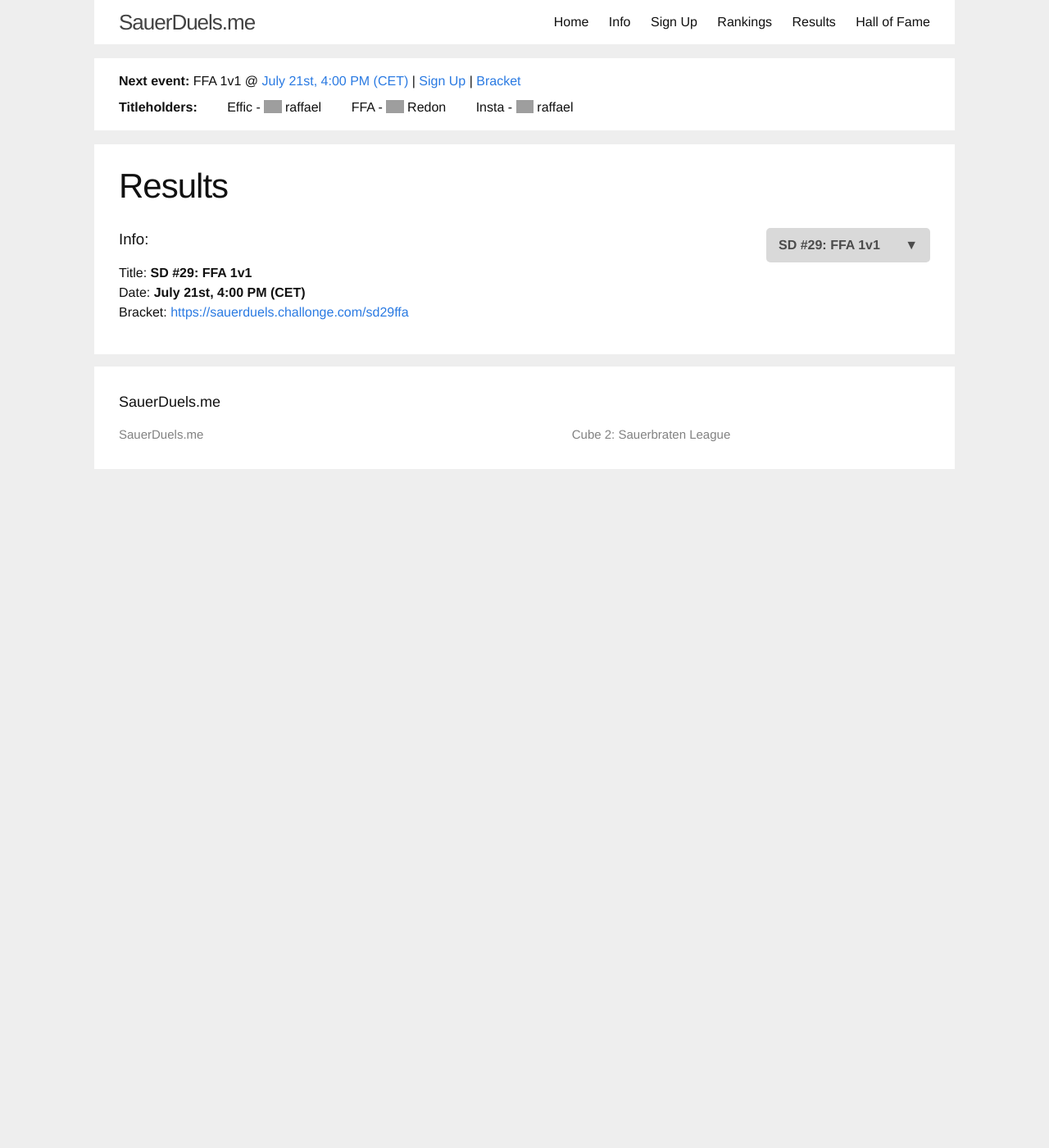
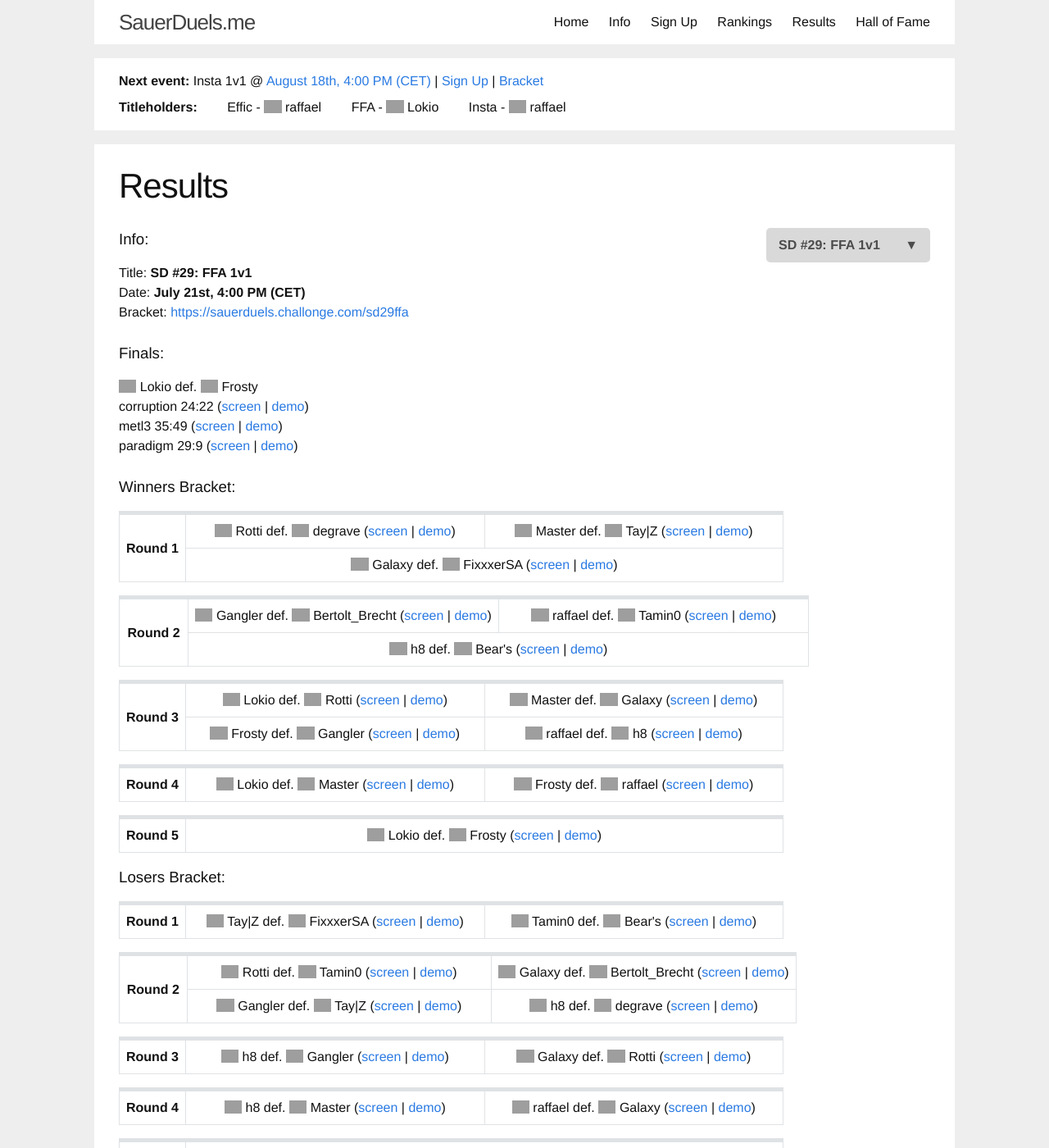
Before and after one commit to sauerduels/website, a Jekyll site: the page built from _events/sd29-ffa.md, in a window 1280 px wide and 1400 px high. Shown: the whole window at 82% size. Built offline with Jekyll 4.4.1, drawn with Linux system fonts in a browser that asks for light colours; a script that is not in the unit is left out; some of the changed text lies outside the part shown; grey boxes are pictures that could not be loaded.

Commit message:
update site as of sd29

```diff
--- a/_events/sd29-ffa.md
+++ b/_events/sd29-ffa.md
@@ -3,6 +3,68 @@ title: FFA 1v1
 index: 29
 date: '2019-07-21 18:00:00 +02:00'
 bracketurl: https://sauerduels.challonge.com/sd29ffa
-signupurl: https://sauerduels.challonge.com/tournaments/signup/w8IESj6LL0
-completed: false
+completed: true
+finals:
+  result: Lokio def. Frosty
+  games:
+    - title: corruption 24:22
+      slug: sd29_final_frosty_vs_lokio_game1
+    - title: metl3 35:49
+      slug: sd29_final_frosty_vs_lokio_game2
+    - title: paradigm 29:9
+      slug: sd29_final_frosty_vs_lokio_game3
+brackets:
+  Winners:
+    - - result: Rotti def. degrave
+        slug: sd29_wb_degrave_vs_rotti
+      - result: Master def. Tay|Z
+        slug: sd29_wb_master_vs_tay|z
+      - result: Galaxy def. FixxxerSA
+        slug: sd29_wb_fixxxersa_vs_galaxy
+    - - result: Gangler def. Bertolt_Brecht
+        slug: sd29_wb_bertolt_brecht_vs_gangler
+      - result: raffael def. Tamin0
+        slug: sd29_wb_raffael_vs_tamin0
+      - result: h8 def. Bear's
+        slug: sd29_wb_bear's_vs_h8
+    - - result: Lokio def. Rotti
+        slug: sd29_wb_lokio_vs_rotti
+      - result: Master def. Galaxy
+        slug: sd29_wb_galaxy_vs_master
+      - result: Frosty def. Gangler
+        slug: sd29_wb_frosty_vs_gangler
+      - result: raffael def. h8
+        slug: sd29_wb_h8_vs_raffael
+    - - result: Lokio def. Master
+        slug: sd29_wb_lokio_vs_master
+      - result: Frosty def. raffael
+        slug: sd29_wb_frosty_vs_raffael
+    - - result: Lokio def. Frosty
+        slug: sd29_wb_frosty_vs_lokio
+
+  Losers:
+    - - result: Tay|Z def. FixxxerSA
+        slug: sd29_lb_fixxxersa_vs_tay|z
+      - result: Tamin0 def. Bear's
+        slug: sd29_lb_bear's_vs_tamin0
+    - - result: Rotti def. Tamin0
+        slug: sd29_lb_rotti_vs_tamin0
+      - result: Galaxy def. Bertolt_Brecht
+        slug: sd29_lb_bertolt_brecht_vs_galaxy
+      - result: Gangler def. Tay|Z
+        slug: sd29_lb_gangler_vs_tay|z
+      - result: h8 def. degrave
+        slug: sd29_lb_degrave_vs_h8
+    - - result: h8 def. Gangler
+        slug: sd29_lb_gangler_vs_h8
+      - result: Galaxy def. Rotti
+        slug: sd29_lb_galaxy_vs_rotti
+    - - result: h8 def. Master
+        slug: sd29_lb_h8_vs_master
+      - result: raffael def. Galaxy
+        slug: sd29_lb_galaxy_vs_raffael
+    - - result: h8 def. raffael
+        slug: sd29_lb_h8_vs_raffael
+    - - result: Frosty def. h8
+        slug:
 ---
--- a/_plugins/replace_names.rb
+++ b/_plugins/replace_names.rb
@@ -79,7 +79,8 @@ module Jekyll
       'Daemes' => 'rs',
       'daux' => 'de',
       'Plata' => 'de',
-      'Eleisa' => 'nl' }
+      'Eleisa' => 'nl',
+      "Bear's" => 'de' }
 
     def add_flags(input)
       PLAYER_COUNTRIES.each {|key, value| input = input.gsub(key, "<span class=\"player\"><img class=\"flag\" src=\"https://sauerduels.me/images/#{value}.png\" /> #{key}</span>") }
--- a/hof.html
+++ b/hof.html
@@ -7,7 +7,7 @@ titleholders:
   - category: Effic
     name: raffael
   - category: FFA
-    name: Redon
+    name: Lokio
   - category: Insta
     name: raffael
 hof:
@@ -51,14 +51,18 @@ hof:
       - name: notas
         golden: 1
         silver: 4
+      - name: Lokio
+        gold: 1
+        silver: 1
+        bronze: 5
       - name: Honzik1
         silver: 4
         bronze: 1
-      - name: Lokio
-        silver: 1
-        bronze: 5
       - name: Frosty
+        silver: 2
         bronze: 3
+      - name: h8
+        bronze: 1
   - category: Insta
     members:
       - name: raffael
```
Also changed, not shown: _events/sd30-insta.md (+1 -1 lines).
